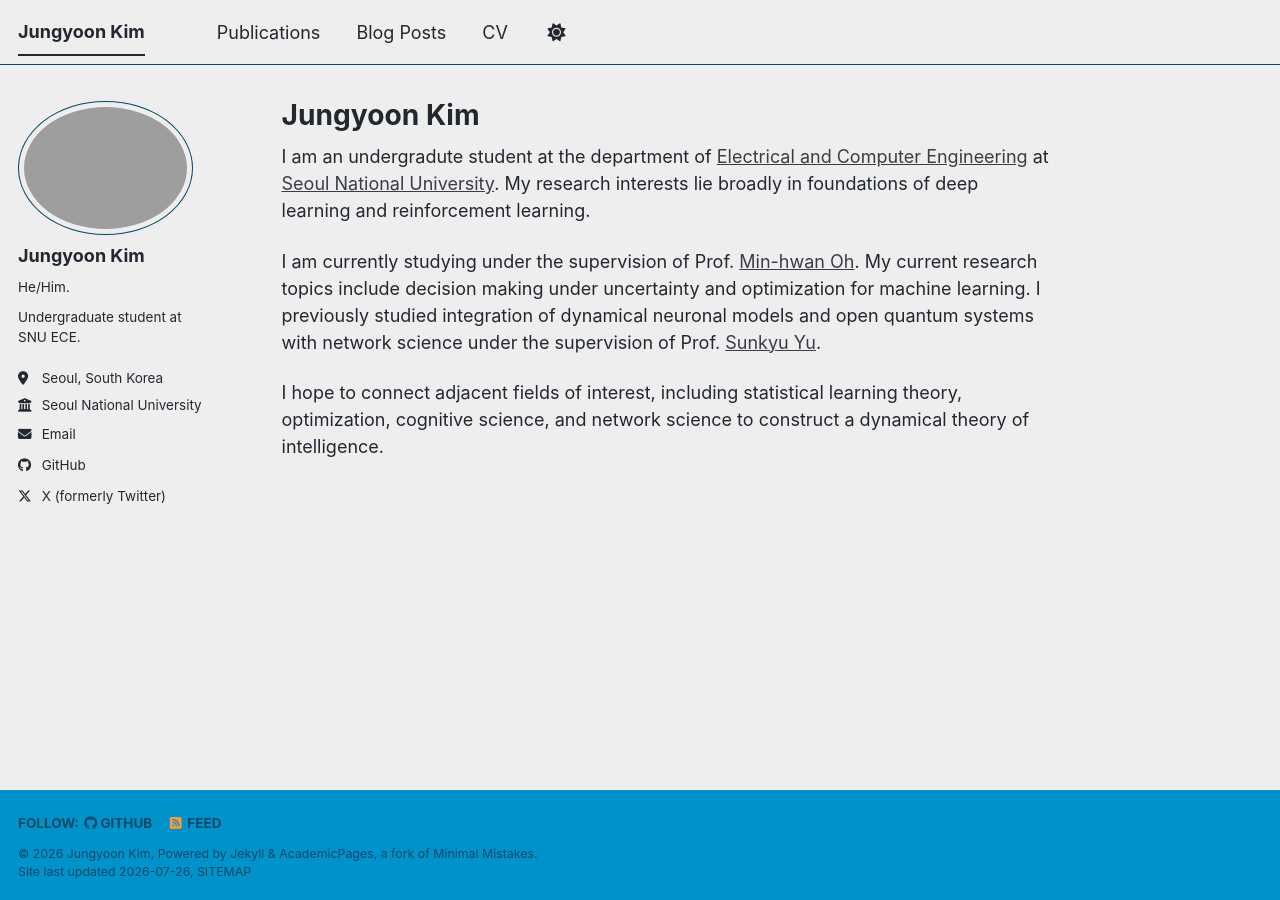
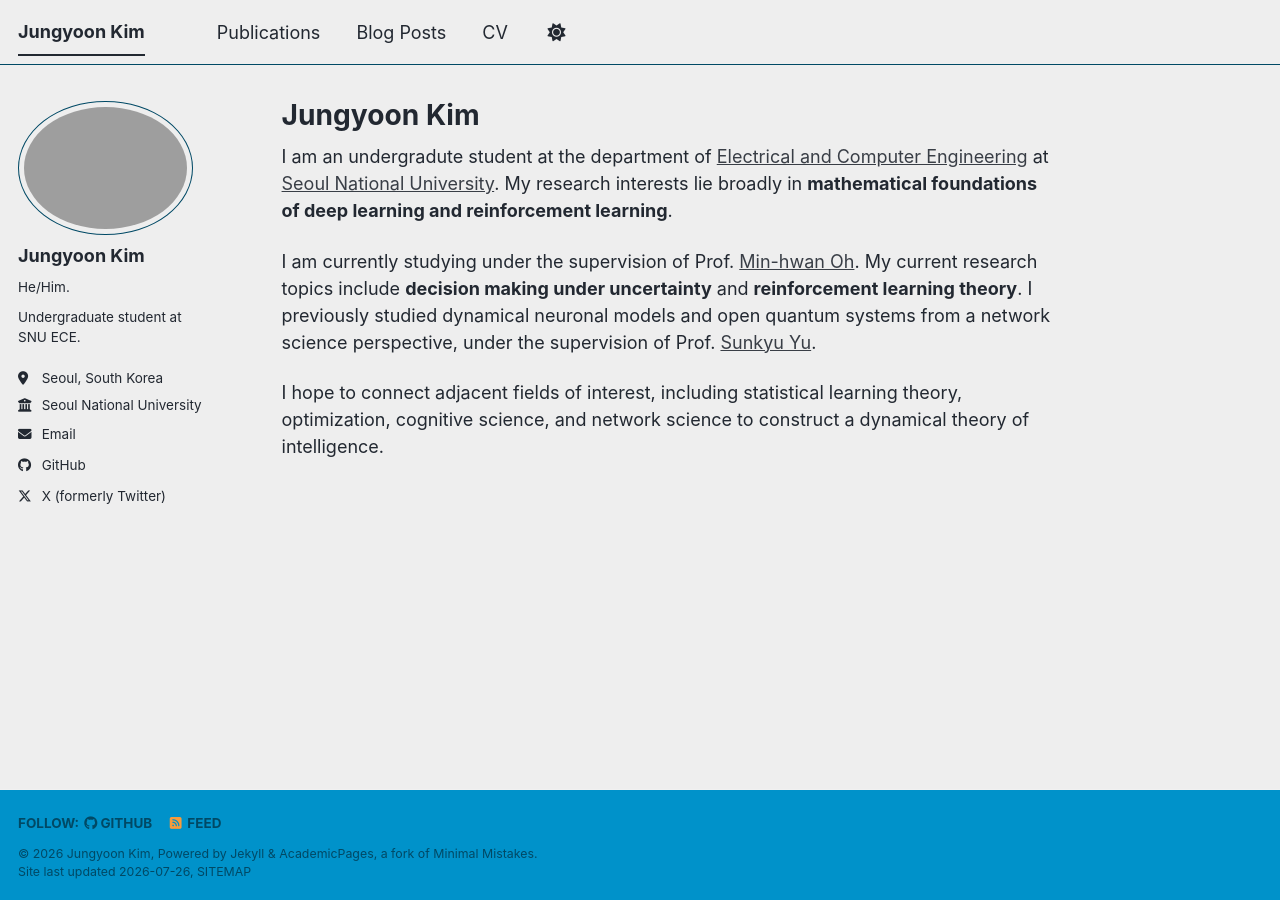
Before and after one commit to cogniti0n/cogniti0n.github.io, a Jekyll site: the page built from _pages/about.md, in a window 1280 px wide. Built offline with Jekyll 4.4.1, drawn with Linux system fonts in a browser that asks for light colours; a script bundle is joined from its source files by our own code; library files that are not in the unit come from our copies.

Commit message:
update about

```diff
--- a/_pages/about.md
+++ b/_pages/about.md
@@ -7,8 +7,8 @@ redirect_from:
   - /about.html
 ---
 
-I am an undergradute student at the department of [Electrical and Computer Engineering](https://ece.snu.ac.kr/) at [Seoul National University](https://en.snu.ac.kr/). My research interests lie broadly in foundations of deep learning and reinforcement learning.
+I am an undergradute student at the department of [Electrical and Computer Engineering](https://ece.snu.ac.kr/) at [Seoul National University](https://en.snu.ac.kr/). My research interests lie broadly in **mathematical foundations of deep learning and reinforcement learning**.
 
-I am currently studying under the supervision of Prof. [Min-hwan Oh](https://minoh.io/). My current research topics include decision making under uncertainty and optimization for machine learning. I previously studied integration of dynamical neuronal models and open quantum systems with network science under the supervision of Prof. [Sunkyu Yu](https://waves.snu.ac.kr/).
+I am currently studying under the supervision of Prof. [Min-hwan Oh](https://minoh.io/). My current research topics include **decision making under uncertainty** and **reinforcement learning theory**. I previously studied dynamical neuronal models and open quantum systems from a network science perspective, under the supervision of Prof. [Sunkyu Yu](https://waves.snu.ac.kr/).
 
 I hope to connect adjacent fields of interest, including statistical learning theory, optimization, cognitive science, and network science to construct a dynamical theory of intelligence.
```
